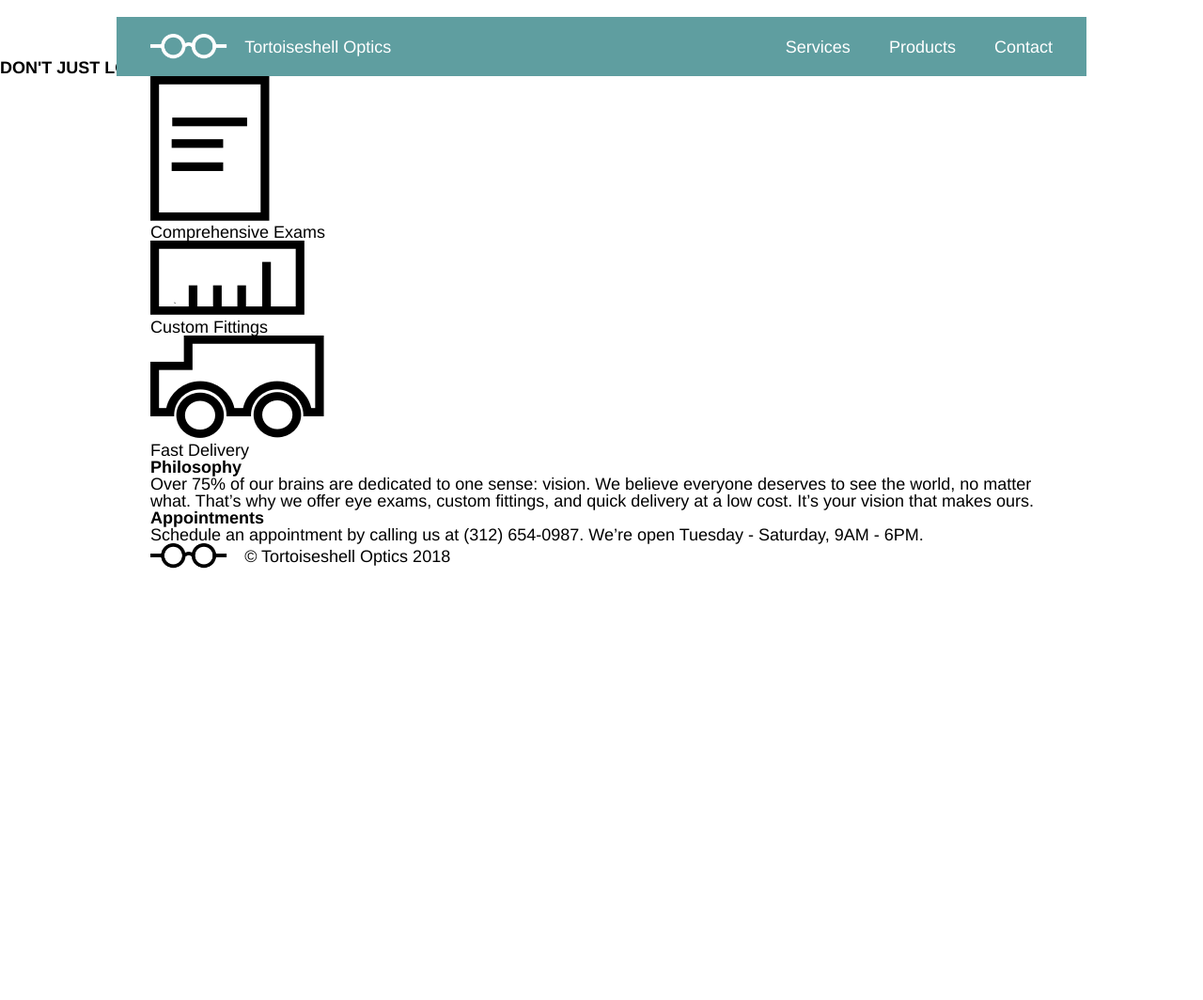
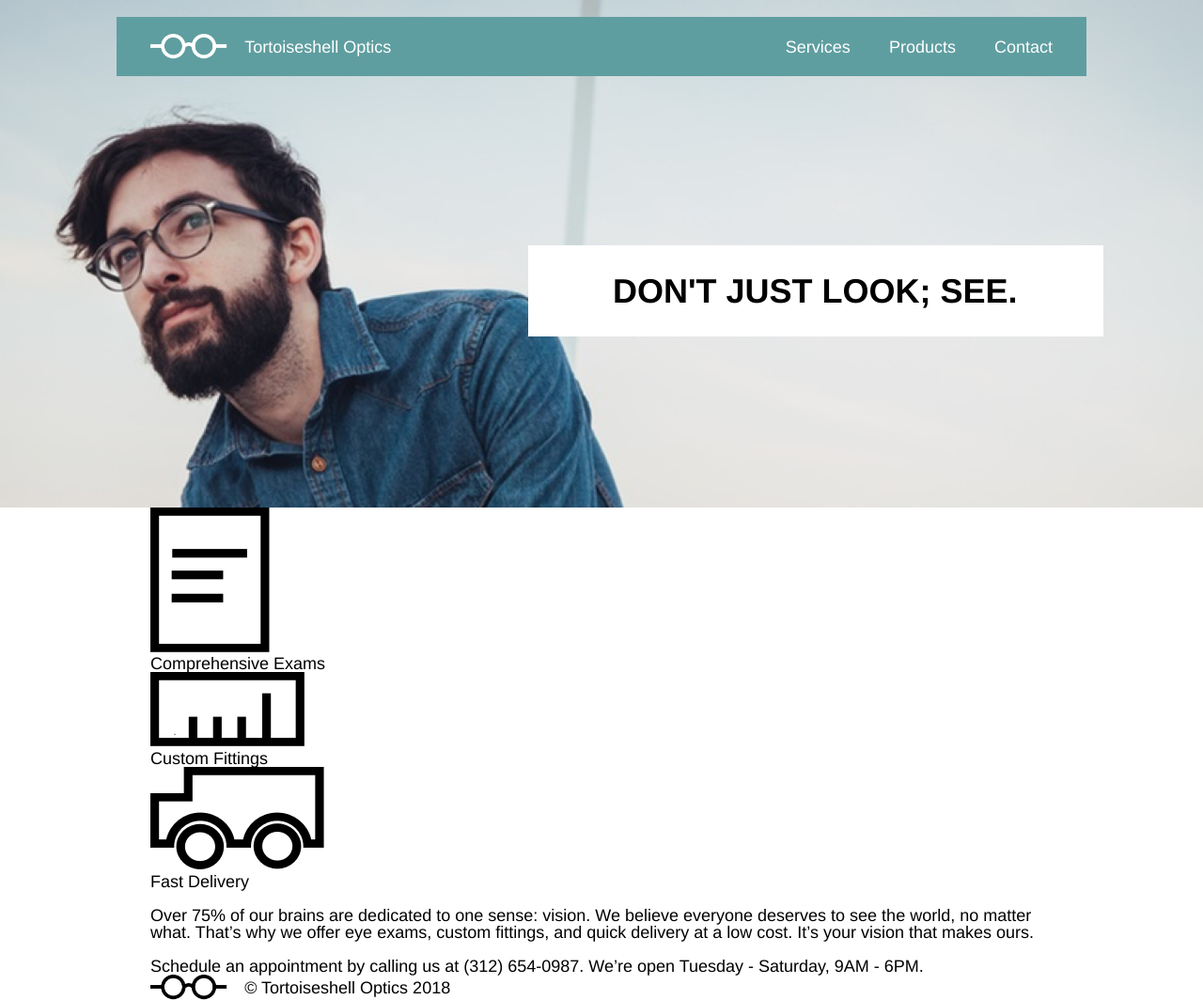
Before and after one commit to thankshermione/tortoiseshelloptics, a plain HTML site: page index.html in a window 1280 px wide. Shown: the whole page at 94% size. Before the commit the page ends 800 px from the top, so only its background shows below. Drawn offline with Linux system fonts and the light colour scheme.

Commit message:
finish header css

```diff
--- a/index.html
+++ b/index.html
@@ -12,6 +12,9 @@
 		<!-- Header -->
 
 		<header>
+
+			<!-- Logo and Site Nav -->
+
 			<div class="container">
 				<div class="logo">
 					<img src="resources/images/logo-white.png" alt="logo">
@@ -23,21 +26,22 @@
 					<span>Contact</span>
 				</nav>
 			</div>
+
+			<!-- Banner -->
+
+			<div class="bannerlayout">
+			<div class="bannerbox">
+				DON'T JUST LOOK; SEE.
+			</div>
+			</div>
+
 		</header>
+
 
 
 		<!-- Main Section -->
 
 		<main>
-
-			<!-- Banner -->
-
-			<section class="banner">
-					<h1>DON'T JUST LOOK; SEE.</h1>
-			</section>
-
-			<!-- Main Content -->
-
 			<div class="container">
 
 				<!-- Services Section -->
--- a/resources/css/style.css
+++ b/resources/css/style.css
@@ -10,13 +10,14 @@ body {
 	font-family: Helvetica, sans-serif;
 }
 
-header,
+header .container,
 .about h2 {
  	font-size: 1rem;
+ 	color: white;
  }
 
  .about h2,
- h1 {
+ .bannerbox {
   	font-weight: bold;
  }
 
@@ -32,15 +33,23 @@ header,
 
  	/* Header */
 
+ header {
+ 	display: flex;
+ 	flex-direction: column;
+ 	background: url("../images/glasses-bg.png") center no-repeat;
+ 	background-size: cover;
+ 	height: 30rem;
+ }
+
+ 		/* Logo and Site Nav */
+
 	 header .container {
 	 	display: flex;
 	 	justify-content: space-between;
 	 	align-items: center;
 	 	background-color: cadetblue;
- 	position: relative;
- 	top: 1rem;
 	 	padding: 1rem 2rem;
- 	color: white;
+	 	margin-top: 1rem;
 	 }
 
 	 .logo {
@@ -51,3 +60,22 @@ header,
 	nav span {
 		padding-left: 2rem;
 	 }
+
+ 	 /* Banner Box */
+
+	.bannerbox {
+ 		line-height: 1.2;
+ 		font-size: 2rem;
+ 		padding: 1.5rem 5rem;
+ 		background-color: white;
+ 		width: 24rem;
+ 	}
+
+ 	.bannerlayout {
+ 		margin-top: 10rem;
+ 		width: 1032px;
+ 		display: flex;
+ 		justify-content: flex-end;
+ 		align-self: center;
+ 		margin-left: 2rem;
+ 	}
```
Lines whose indentation alone changed are shown as unchanged.
